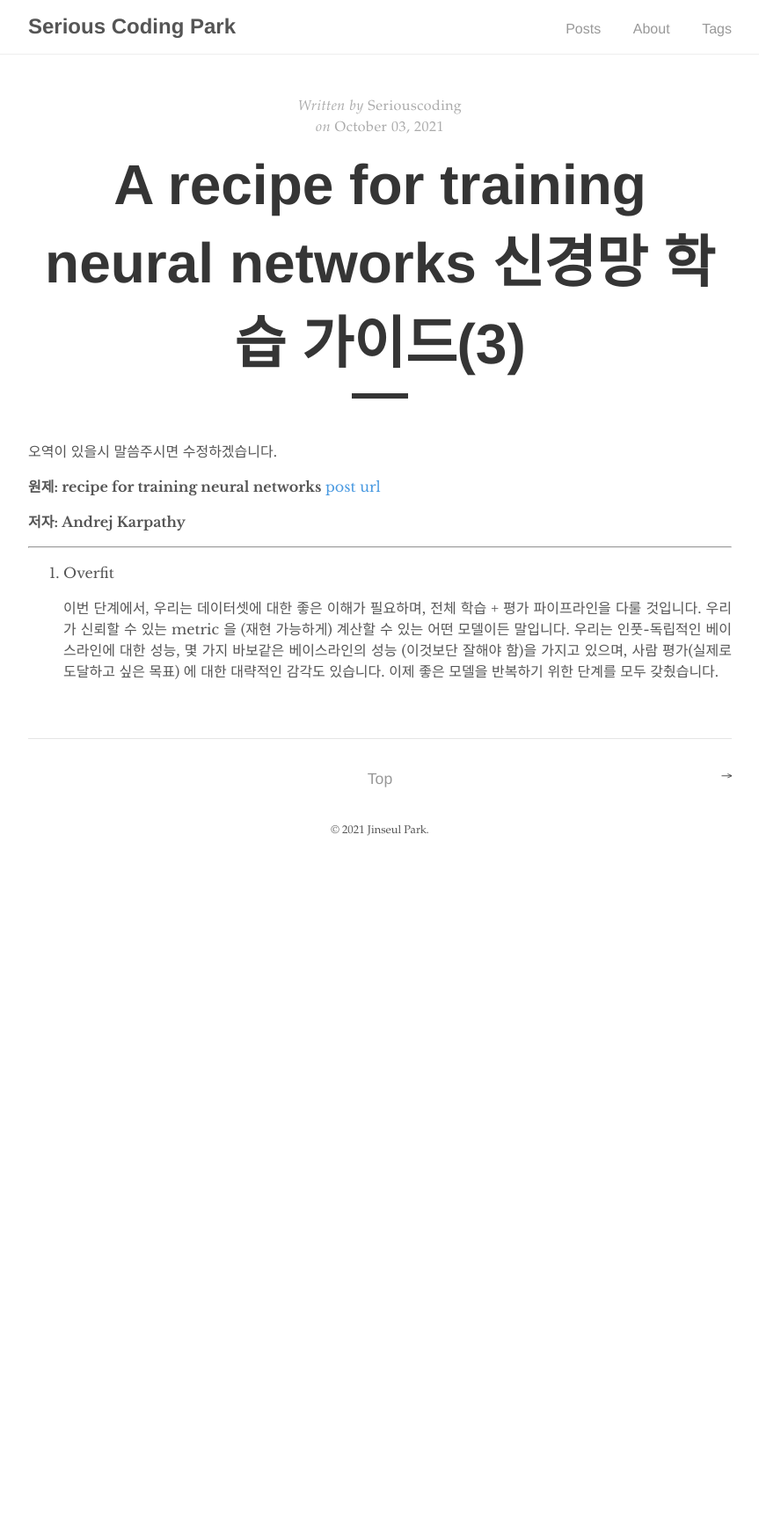
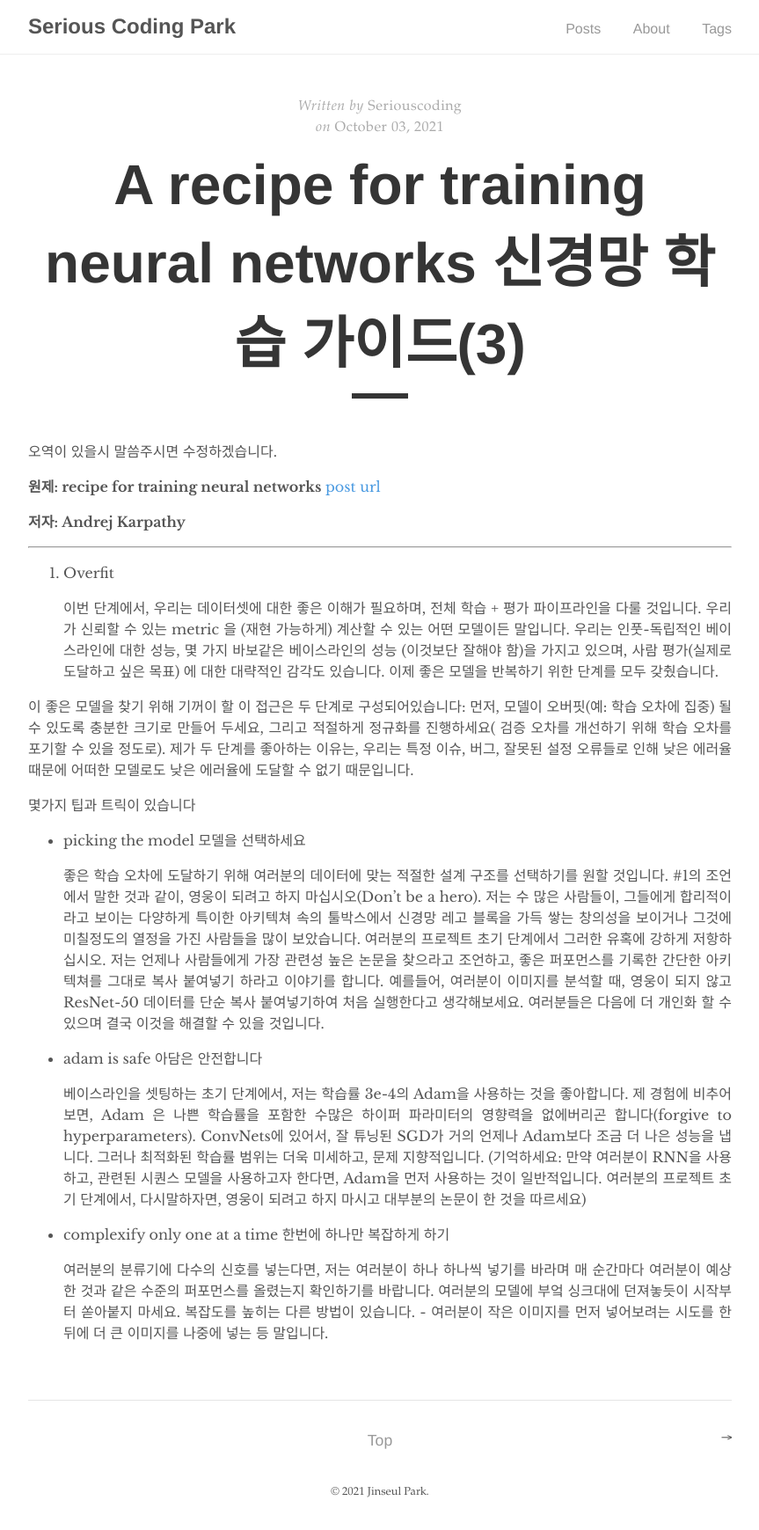
Before and after one commit to jinseriouspark/jinseriouspark.github.io, a Jekyll site: the page built from _posts/2021-10-03-A recipe for training neural networks_4.md, in a window 1280 px wide. Shown: the whole page at 88% size, without its empty margins (208-1071 px from the left). Built offline with Jekyll 4.4.1, drawn with Linux system fonts in a browser that asks for light colours; before the commit the page ends 987 px from its top, so only the background shows below that.

Commit message:
add 3.overfit translation

```diff
--- a/_posts/2021-10-03-A recipe for training neural networks_4.md
+++ b/_posts/2021-10-03-A recipe for training neural networks_4.md
@@ -16,3 +16,19 @@ ______________________________________________________________
 3. Overfit
 
     이번 단계에서, 우리는 데이터셋에 대한 좋은 이해가 필요하며, 전체 학습 + 평가 파이프라인을 다룰 것입니다. 우리가 신뢰할 수 있는 metric 을 (재현 가능하게) 계산할 수 있는 어떤 모델이든 말입니다. 우리는 인풋-독립적인 베이스라인에 대한 성능, 몇 가지 바보같은 베이스라인의 성능 (이것보단 잘해야 함)을 가지고 있으며, 사람 평가(실제로 도달하고 싶은 목표) 에 대한 대략적인 감각도 있습니다. 이제 좋은 모델을 반복하기 위한 단계를 모두 갖췄습니다.
+
+이 좋은 모델을 찾기 위해 기꺼이 할 이 접근은 두 단계로 구성되어있습니다: 먼저, 모델이 오버핏(예: 학습 오차에 집중) 될 수 있도록 충분한 크기로 만들어 두세요, 그리고 적절하게 정규화를 진행하세요( 검증 오차를 개선하기 위해 학습 오차를 포기할 수 있을 정도로). 제가 두 단계를 좋아하는 이유는, 우리는 특정 이슈, 버그, 잘못된 설정 오류들로 인해 낮은 에러율 때문에 어떠한 모델로도 낮은 에러율에 도달할 수 없기 때문입니다.
+
+몇가지 팁과 트릭이 있습니다
+
+- picking the model 모델을 선택하세요
+
+    좋은 학습 오차에 도달하기 위해 여러분의 데이터에 맞는 적절한 설계 구조를 선택하기를 원할 것입니다. #1의 조언에서 말한 것과 같이, 영웅이 되려고 하지 마십시오(Don't be a hero). 저는 수 많은 사람들이, 그들에게 합리적이라고 보이는 다양하게 특이한 아키텍쳐 속의 툴박스에서 신경망 레고 블록을 가득 쌓는 창의성을 보이거나 그것에 미칠정도의 열정을 가진 사람들을 많이 보았습니다. 여러분의 프로젝트 초기 단계에서 그러한 유혹에 강하게 저항하십시오. 저는 언제나 사람들에게 가장 관련성 높은 논문을 찾으라고 조언하고, 좋은 퍼포먼스를 기록한 간단한 아키텍쳐를 그대로 복사 붙여넣기 하라고 이야기를 합니다. 예를들어, 여러분이 이미지를 분석할 때, 영웅이 되지 않고 ResNet-50 데이터를 단순 복사 붙여넣기하여 처음 실행한다고 생각해보세요. 여러분들은 다음에 더 개인화 할 수 있으며 결국 이것을 해결할 수 있을 것입니다.
+
+- adam is safe 아담은 안전합니다
+
+    베이스라인을 셋팅하는 초기 단계에서, 저는 학습률 3e-4의 Adam을 사용하는 것을 좋아합니다. 제 경험에 비추어 보면, Adam 은 나쁜 학습률을 포함한 수많은 하이퍼 파라미터의 영향력을 없에버리곤 합니다(forgive to hyperparameters). ConvNets에 있어서, 잘 튜닝된 SGD가 거의 언제나 Adam보다 조금 더 나은 성능을 냅니다. 그러나 최적화된 학습률 범위는 더욱 미세하고, 문제 지향적입니다. (기억하세요: 만약 여러분이 RNN을 사용하고, 관련된 시퀀스 모델을 사용하고자 한다면, Adam을 먼저 사용하는 것이 일반적입니다. 여러분의 프로젝트 초기 단계에서, 다시말하자면, 영웅이 되려고 하지 마시고 대부분의 논문이 한 것을 따르세요)
+
+- complexify only one at a time 한번에 하나만 복잡하게 하기
+
+    여러분의 분류기에 다수의 신호를 넣는다면, 저는 여러분이 하나 하나씩 넣기를 바라며 매 순간마다 여러분이 예상한 것과 같은 수준의 퍼포먼스를 올렸는지 확인하기를 바랍니다. 여러분의 모델에 부엌 싱크대에 던져놓듯이 시작부터 쏟아붙지 마세요. 복잡도를 높히는 다른 방법이 있습니다. - 여러분이 작은 이미지를 먼저 넣어보려는 시도를 한 뒤에 더 큰 이미지를 나중에 넣는 등 말입니다.
```
